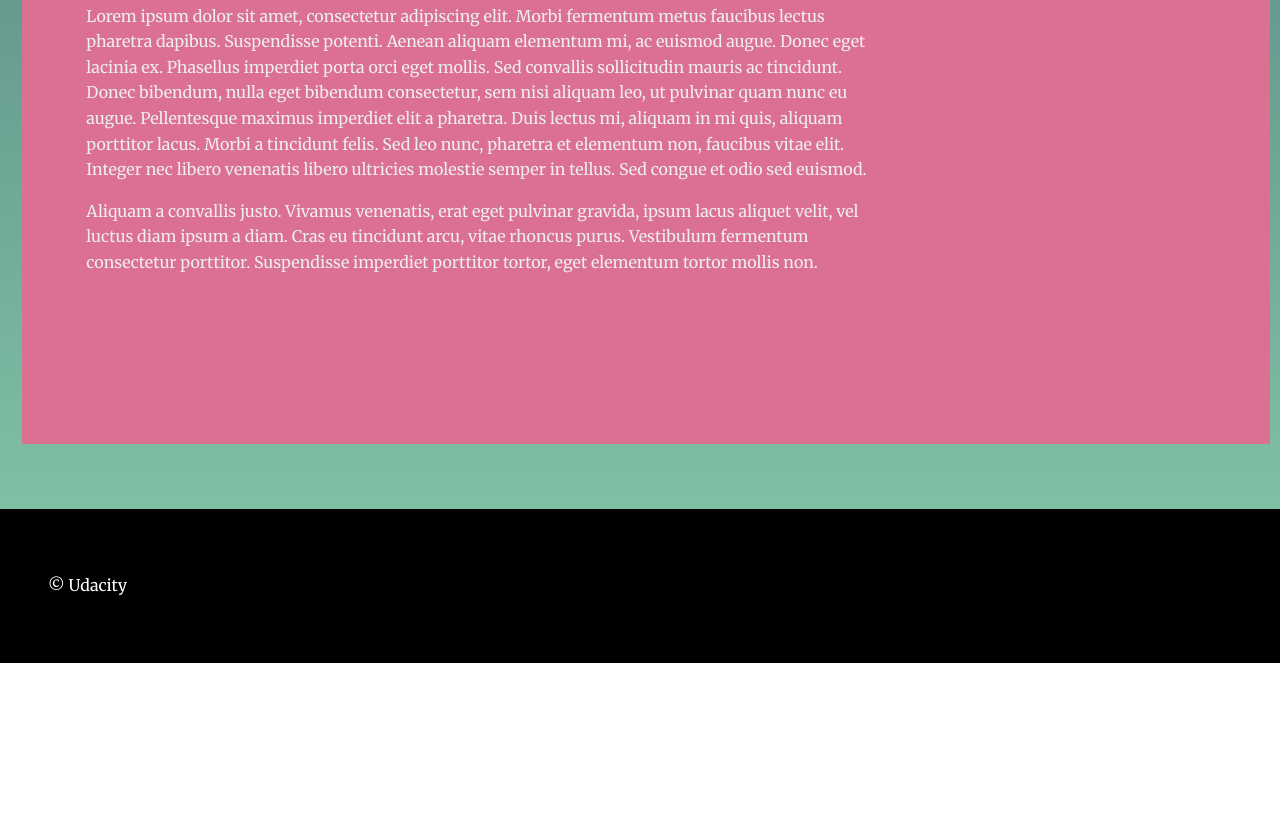
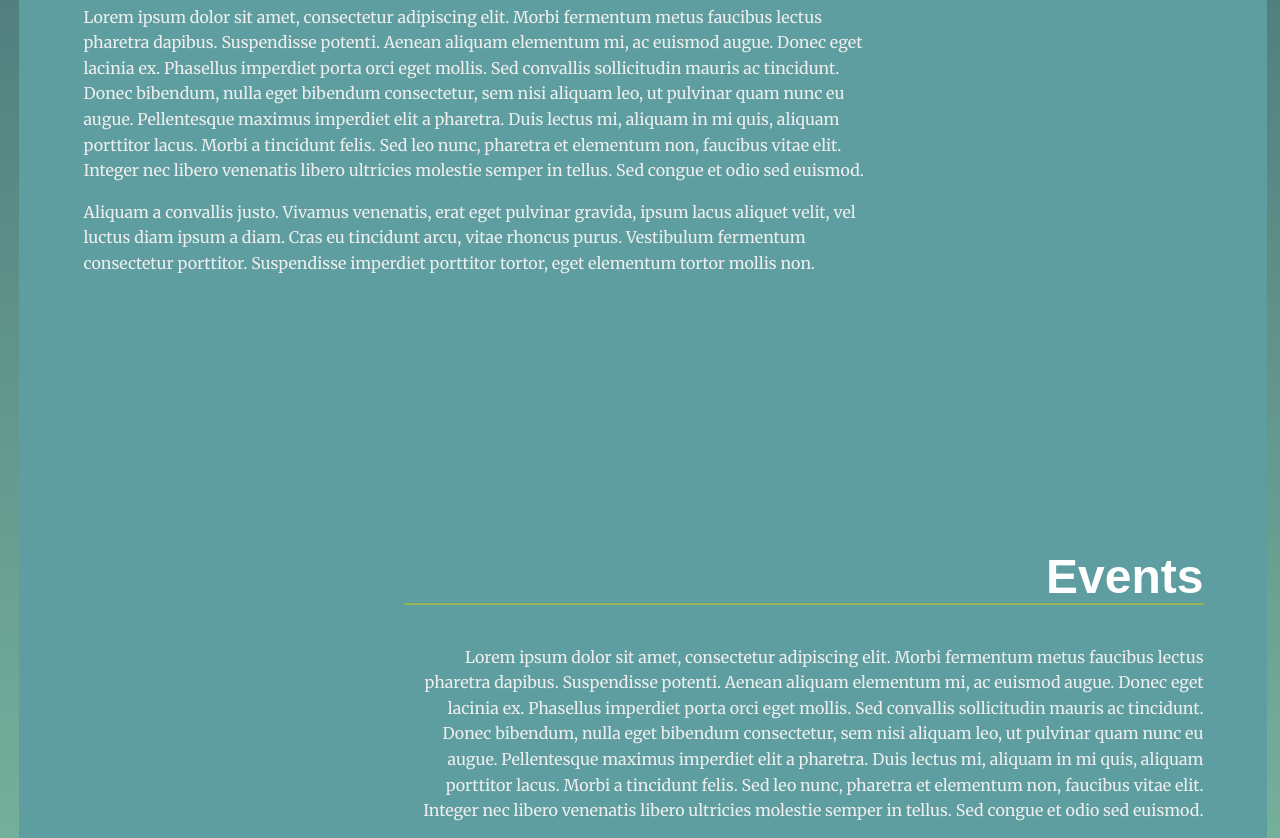
Before and after one commit to mathum49/Udacity-Project2, a plain HTML site: page Project2 landing-page/index.html in a window 1280 px wide. Shown: the part 1962-2800 px from the top of the page. Before the commit the page ends 2625 px from the top, so only its background shows below. Drawn offline with Linux system fonts and the light colour scheme.

Commit message:
Add files via upload

```diff
--- a/Project2 landing-page/css/styles.css
+++ b/Project2 landing-page/css/styles.css
@@ -85,6 +85,7 @@ li a {
     text-decoration: none;
     color: white;
     text-transform: uppercase;
+    font-size: 15px;
 
 }
 
@@ -217,7 +218,7 @@ section:nth-of-type(3n + 1) .landing__container::after {
 /* Section Active Styles */
 /* Note: your-active-class class is applied through javascript. You should update the class here and in the index.html to what you set in your javascript file.  */
 section.active {
-    background: palevioletred;
+    background: cadetblue;
     /* background: rgb(0, 0, 0);
     background: linear-gradient(0deg, rgba(0, 0, 0, 0.1) 0%, rgba(0, 0, 0, 0) 100%); */
 }
--- a/Project2 landing-page/index.html
+++ b/Project2 landing-page/index.html
@@ -50,6 +50,14 @@
         <p>Aliquam a convallis justo. Vivamus venenatis, erat eget pulvinar gravida, ipsum lacus aliquet velit, vel luctus diam ipsum a diam. Cras eu tincidunt arcu, vitae rhoncus purus. Vestibulum fermentum consectetur porttitor. Suspendisse imperdiet porttitor tortor, eget elementum tortor mollis non.</p>
       </div>
     </section>
+    <section id="Events" data-nav="Section 4">
+      <div class="landing__container">
+        <h2>Events</h2>
+        <p>Lorem ipsum dolor sit amet, consectetur adipiscing elit. Morbi fermentum metus faucibus lectus pharetra dapibus. Suspendisse potenti. Aenean aliquam elementum mi, ac euismod augue. Donec eget lacinia ex. Phasellus imperdiet porta orci eget mollis. Sed convallis sollicitudin mauris ac tincidunt. Donec bibendum, nulla eget bibendum consectetur, sem nisi aliquam leo, ut pulvinar quam nunc eu augue. Pellentesque maximus imperdiet elit a pharetra. Duis lectus mi, aliquam in mi quis, aliquam porttitor lacus. Morbi a tincidunt felis. Sed leo nunc, pharetra et elementum non, faucibus vitae elit. Integer nec libero venenatis libero ultricies molestie semper in tellus. Sed congue et odio sed euismod.</p>
+
+        <p>Aliquam a convallis justo. Vivamus venenatis, erat eget pulvinar gravida, ipsum lacus aliquet velit, vel luctus diam ipsum a diam. Cras eu tincidunt arcu, vitae rhoncus purus. Vestibulum fermentum consectetur porttitor. Suspendisse imperdiet porttitor tortor, eget elementum tortor mollis non.</p>
+      </div>
+    </section>
   </main>
   <footer class="page__footer">
     <p>&copy Udacity</p>
--- a/Project2 landing-page/js/app.js
+++ b/Project2 landing-page/js/app.js
@@ -49,7 +49,7 @@ function activeViewport(){
         const rect = box.getBoundingClientRect();
         const isInViewport = rect.top >= 0 &&
                 rect.left >= 0 &&
-                rect.bottom <= (window.innerHeight || document.documentElement.clientHeight) &&
+                // rect.bottom <= (window.innerHeight || document.documentElement.clientHeight) &&
                 rect.right <= (window.innerWidth || document.documentElement.clientWidth);
         if(isInViewport === true){
             box.classList.add("active");
@@ -66,7 +66,6 @@ document.addEventListener('scroll', activeViewport);
 
 
 const listItems = document.querySelectorAll('li');
-console.log(listItems);
 
 
 for(let listItem of listItems) {
```
Also changed, not shown: 1 other file.
